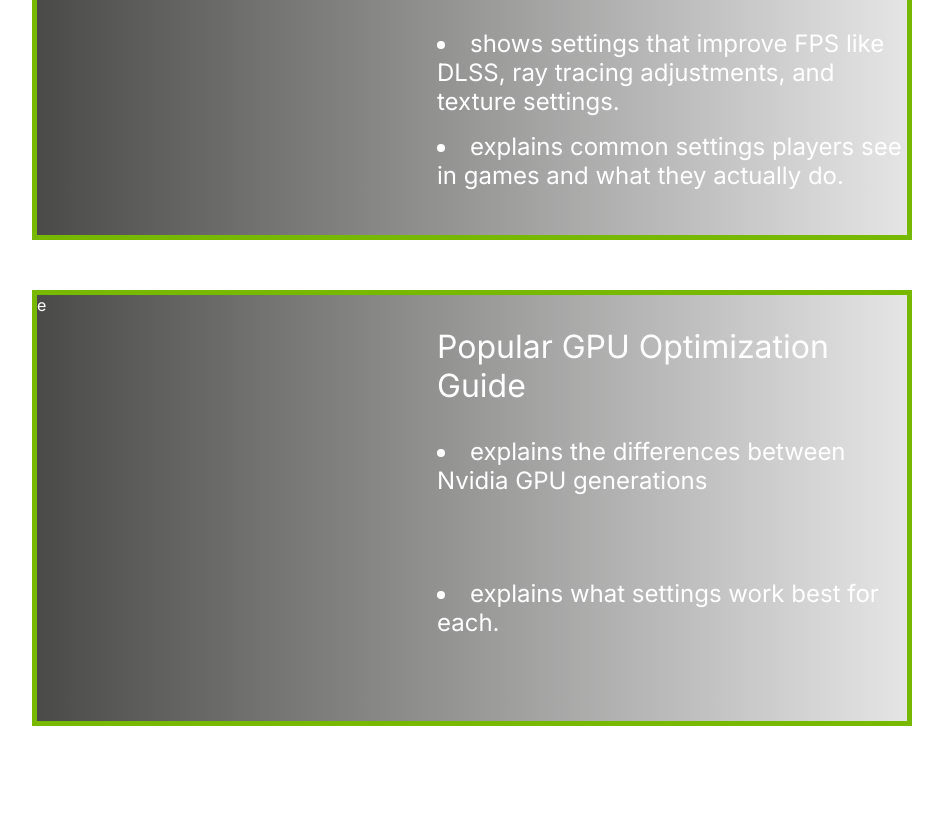
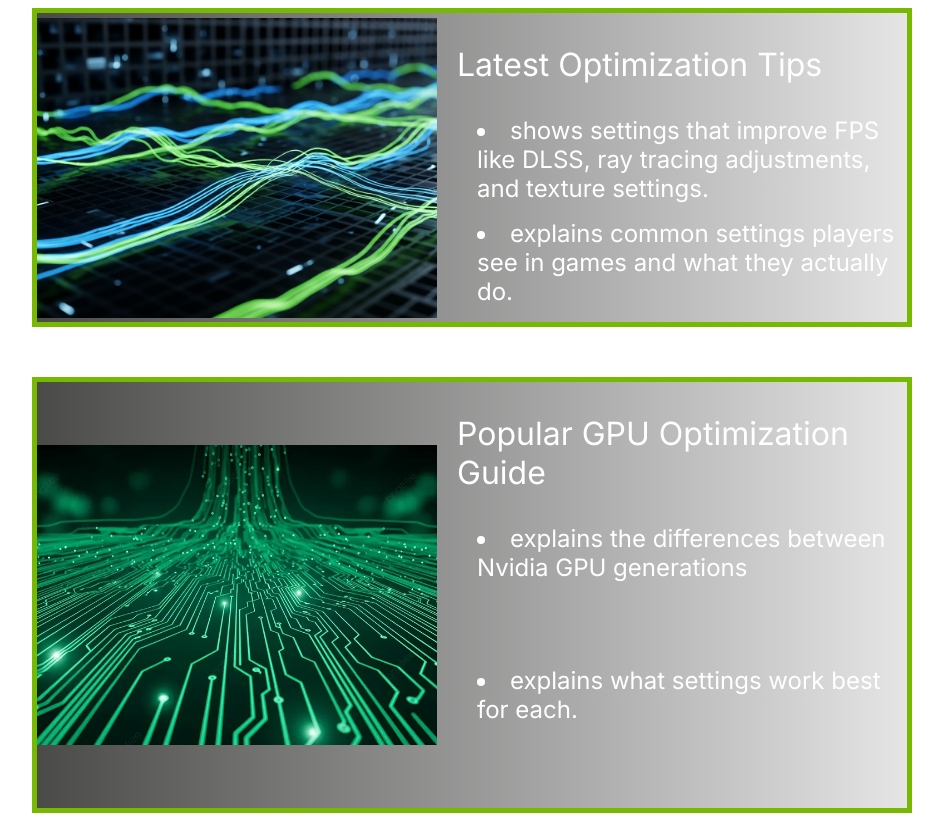
Before and after one commit to AbbyKent813/wdd130-knudson, a plain HTML site: page index.html in a window 1280 px wide. Shown: the part 1335-2151 px from the top of the page, without its empty margins (168-1111 px from the left). Drawn offline with Linux system fonts and the light colour scheme.

Commit message:
added pictures to home page

```diff
--- a/css/index.css
+++ b/css/index.css
@@ -93,10 +93,19 @@ body {
     margin-right: 200px;
     background: linear-gradient(to right, var(--accent2), var(--accent1));
 }
+.picture {
+    grid-area: 1/1/4/2;
+    width: 100%;
+    height: 300px;
+    object-fit: cover;
+    align-self: center;
+    justify-self: center;
+}
 .title {
     grid-area: 1/2/2/3;
     font-size: xx-large;
     color: var(--background);
+    margin-left: 20px;
 }
 .title a {
     text-decoration: none;
@@ -104,7 +113,8 @@ body {
 }
 .bullet {
     font-size: x-large;
-}
+    margin-left: 40px;
+}\\
 .bullet-1 {grid-area: 2/2/3/3;}
 .bullet-2 {grid-area: 3/2/4/3;}
 
--- a/index.html
+++ b/index.html
@@ -28,16 +28,19 @@
                 <p class="title">Welcome to Nvidia Optimization Guide.</p>
                 <li class="bullet bullet-1">This site helps gamers choose the best graphics settings for their GPU so they can get the best performance and visuals.</li>
                 <li class="bullet bullet-2">Whether you have an RTX 20 series or a newer card, this guide will show you recommended settings, optimization tips, and ways to improve FPS without sacrificing too much quality.</li>
+                <img class="picture" src="pictures/setup.jpeg" alt="picture 1">
             </div>
             <div class="grid" id="optimization">
                 <p class="title"><a href="op-guide.html">Latest Optimization Tips</a></p>
                 <li class="bullet bullet-1">shows settings that improve FPS like DLSS, ray tracing adjustments, and texture settings.</li>
                 <li class="bullet bullet-2">explains common settings players see in games and what they actually do.</li>
+                <img class="picture" src="pictures/datagraph.jpeg" alt="picture 2">
             </div>
             <div class="grid" id="gpu-guide">
                 <p class="title"><a href="gpu-guide.html">Popular GPU Optimization Guide</a></p>
-                <li class="bullet bullet-1">explains the differences between Nvidia GPU generations</li>e
+                <li class="bullet bullet-1">explains the differences between Nvidia GPU generations</li>
                 <li class="bullet bullet-2">explains what settings work best for each.</li>
+                <img class="picture" src="pictures/circuit-hero.jpeg" alt="picture 3">
             </div>
         </div>
     </body>
```
Also changed, not shown: pictures/circuit-hero.jpeg (added), pictures/datagraph.jpeg (added), pictures/setup.jpeg (added).
